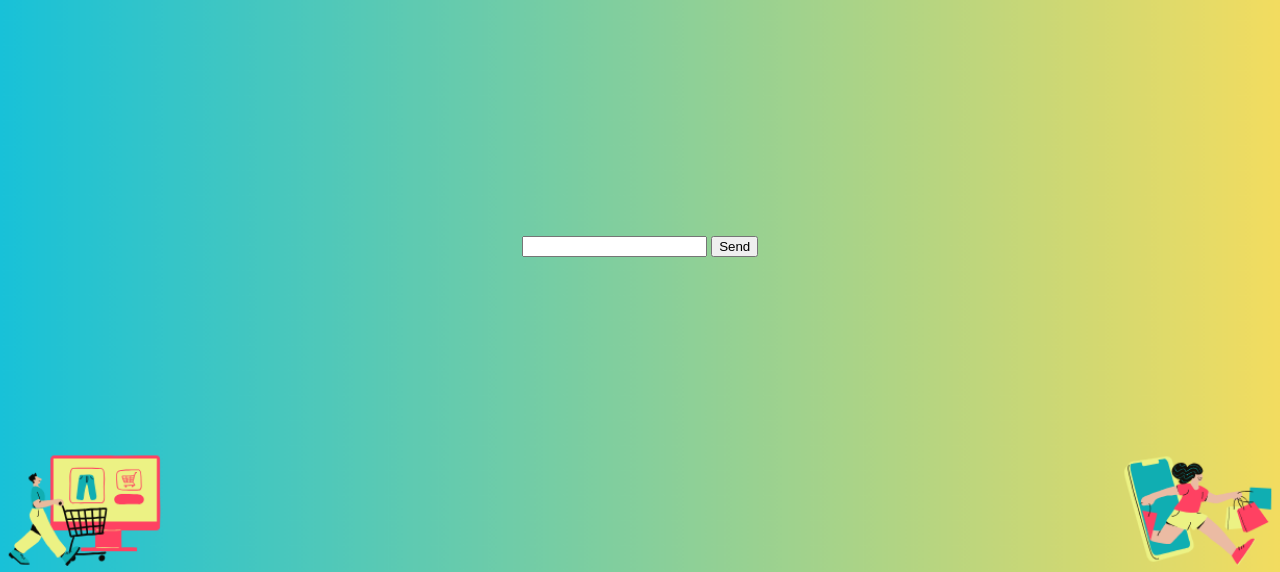
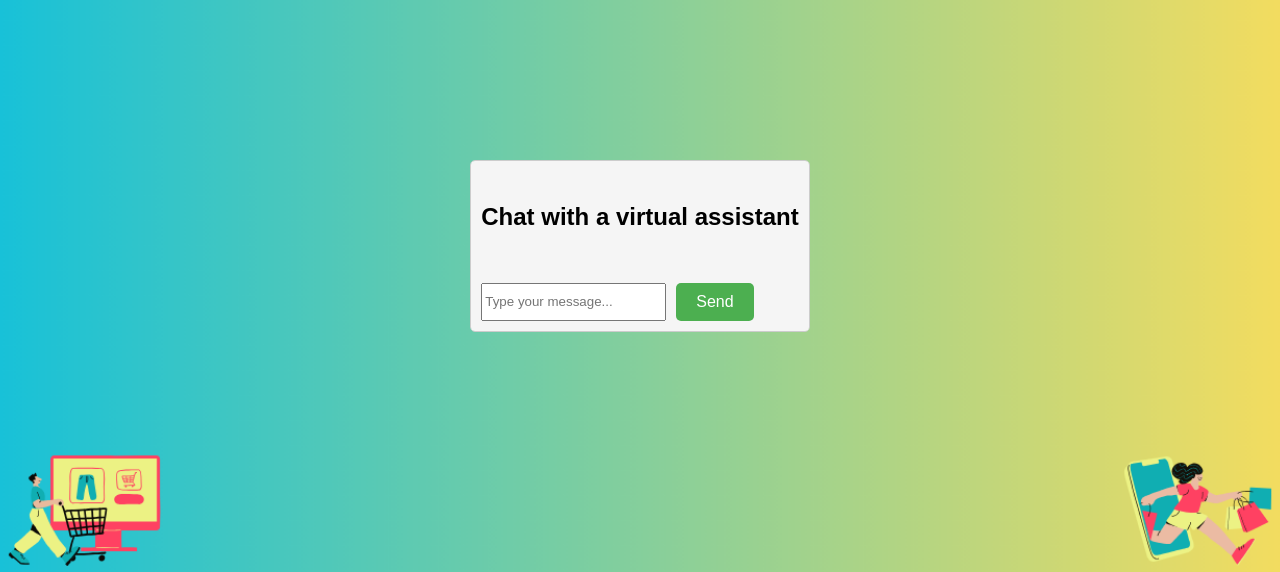
Before and after one commit to kelvin-kahuho/Opiniohive, a Flask app: page /chat in a window 1280 px wide. Shown: the part 154-726 px from the top of the page. Run offline with Flask 3, Linux system fonts and the light colour scheme; the visitor is signed in with stand-in values (Sample User, id 1); some libraries are stand-ins or nearby versions.

Commit message:
Chat page to enable users to chat with admins

```diff
--- a/templates/chat.html
+++ b/templates/chat.html
@@ -1,35 +1,43 @@
 {% extends 'main.html' %}
 {% block content %}
 
-<div id="chat"></div>
 
-    <form id="message-form">
-        <input type="text" id="message-input" autocomplete="off">
-        <button type="submit">Send</button>
-    </form>
 
-    <script src="https://cdnjs.cloudflare.com/ajax/libs/socket.io/4.0.1/socket.io.js"></script>
-    <script>
-        var socket = io.connect('http://' + document.domain + ':' + location.port);
 
-        socket.on('message', function(data) {
-            // Handle incoming messages and display them in the chat window
-            var chatDiv = document.getElementById('chat');
-            var messageDiv = document.createElement('div');
-            messageDiv.innerHTML = '<strong>' + data.sender_id + ':</strong> ' + data.message;
-            chatDiv.appendChild(messageDiv);
-        });
+<div class="chat-container">
+    <div class="chat-header">
+        <h4>Chat with a virtual assistant</h4>
+    </div>
 
-        document.getElementById('message-form').addEventListener('submit', function(e) {
-            e.preventDefault();
-            var messageInput = document.getElementById('message-input');
-            var message = messageInput.value.trim();
-            if (message !== '') {
-                // Send the message to the server
-                socket.emit('message', { sender_id: {{ user_id }}, receiver_id: {{ admin_id }}, message: message });
-                messageInput.value = '';
-            }
-        });
-    </script>
+
+    <div id="chat-body">
+
+        {% for chat in chats %}
+            <div class="message-item {% if chat[5]=='user' %}user-message{% else %}admin-message{% endif %}">
+                <strong class="message-text">{{ chat[3]}}</strong>
+            </div>
+        {% endfor %}
+
+    </div>
+
+    <div class="chat-footer">
+        <form id="chat-form" action="{{ url_for('chat')}}" method="post">
+            <input type="text" id="message-input" name="message-input" placeholder="Type your message...">
+            <button id="send-btn" type="submit">Send</button>
+        </form>
+    </div>
+
+</div>
+
+<script>
+    // Function to scroll to the bottom of the chat container
+    function scrollToBottom() {
+        var chatContainer = document.querySelector('.chat-container');
+        chatContainer.scrollTop = chatContainer.scrollHeight;
+    }
+
+    window.onload = scrollToBottom;
+</script>
+
 
 {% endblock content %}
```
